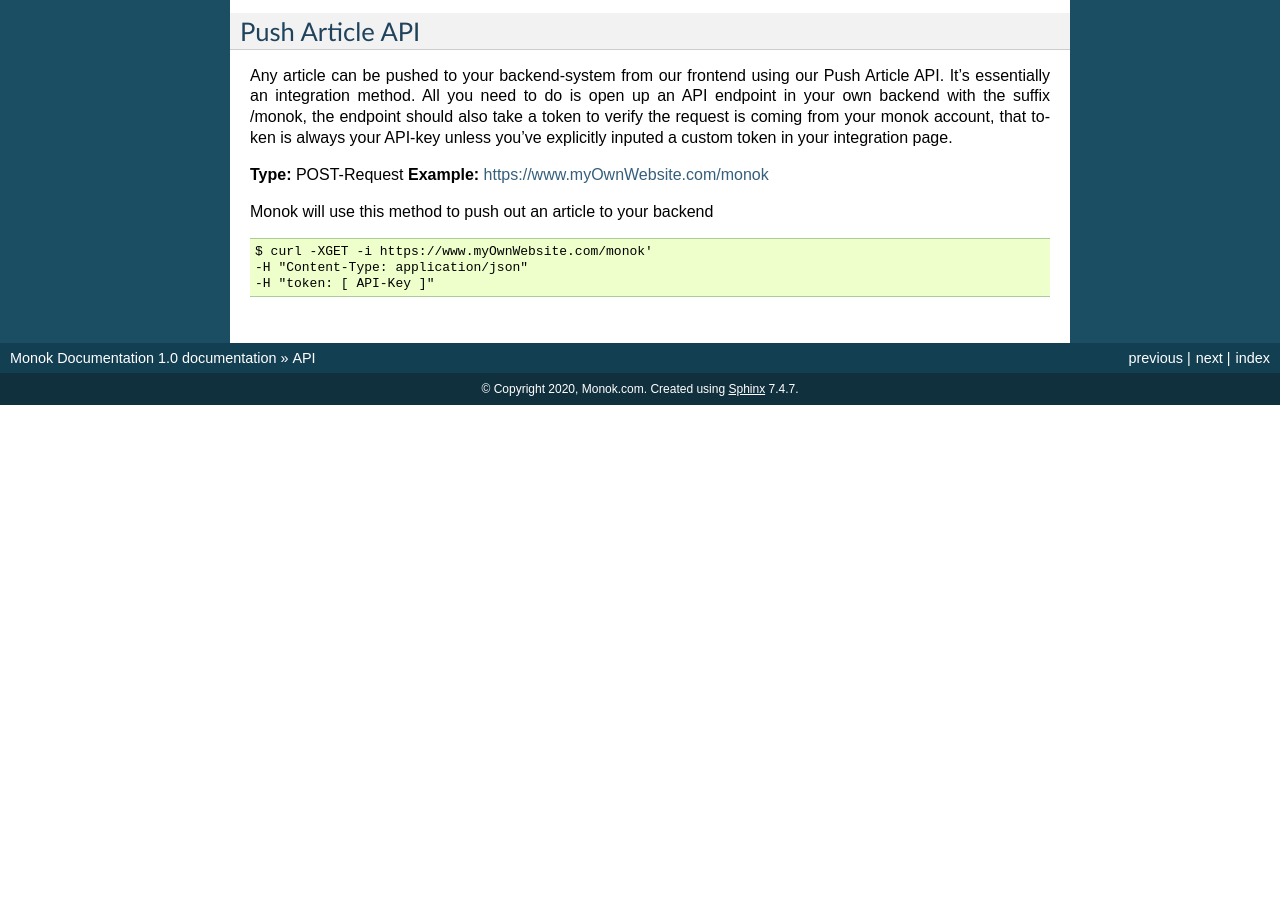
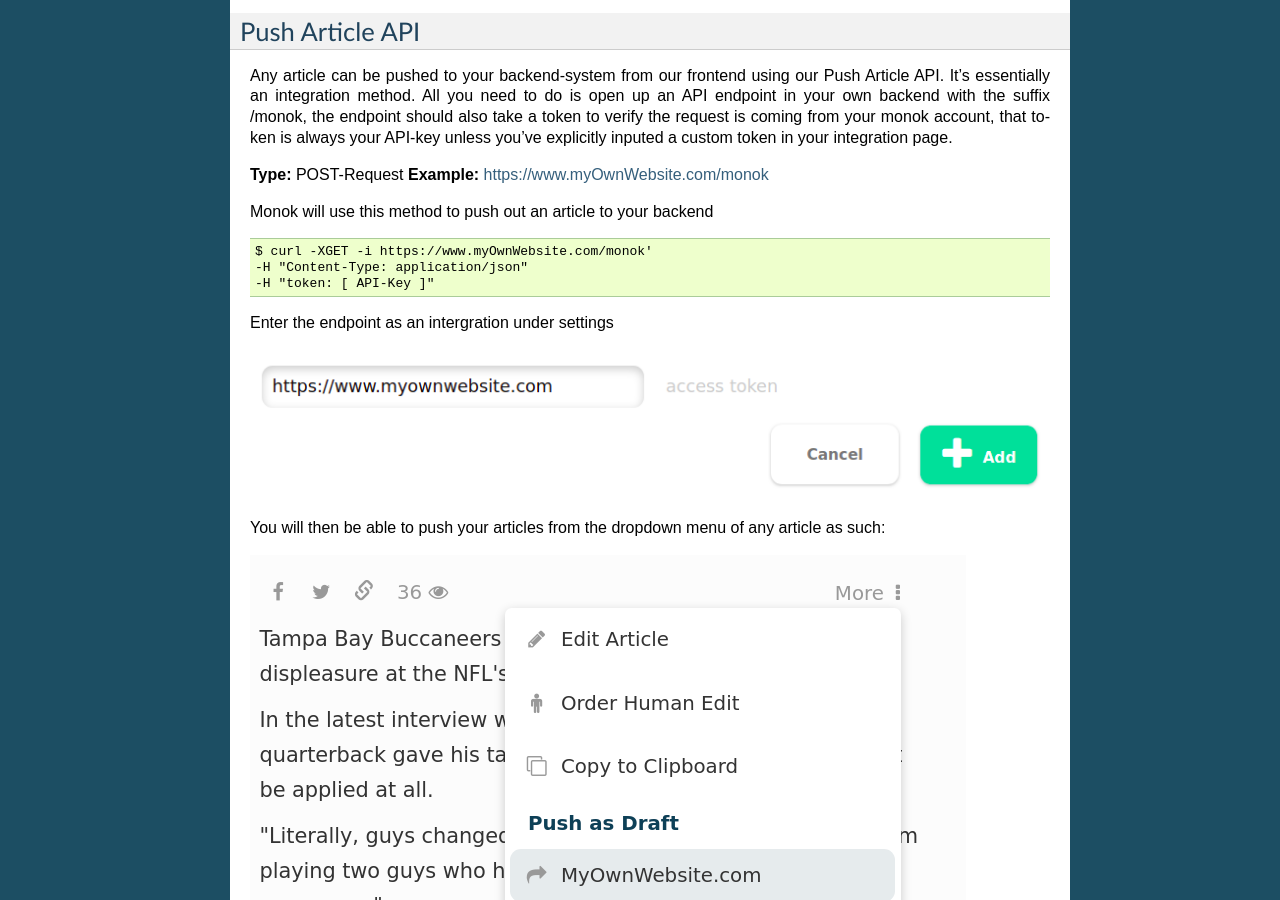
Before and after one commit to monoklabs/monok-docs, a Sphinx documentation site: the page built from docs/api.rst, in a window 1280 px wide and 900 px high, scrolled down 2066 px. Built offline with Sphinx 7.4.7, drawn with Linux system fonts in a browser that asks for light colours; before the commit the page ends 2471 px from its top, so only the background shows below that.

Commit message:
Update api.rst

```diff
--- a/docs/api.rst
+++ b/docs/api.rst
@@ -133,5 +133,12 @@
     -H "Content-Type: application/json"
     -H "token: [ API-Key ]"
 
+Enter the endpoint as an intergration under settings
+
+.. image:: images/apiintegration.png
+
+You will then be able to push your articles from the dropdown menu of any article as such:
+
+.. image:: images/pushpost.png
 
 .. _`Query Selector`: https://docs.monok.com/en/latest/articlequeryselector.html
```
